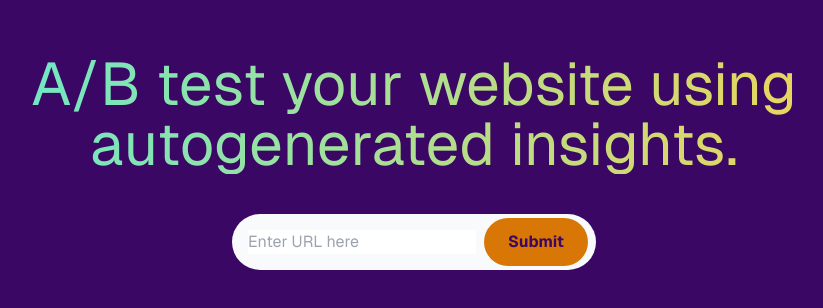
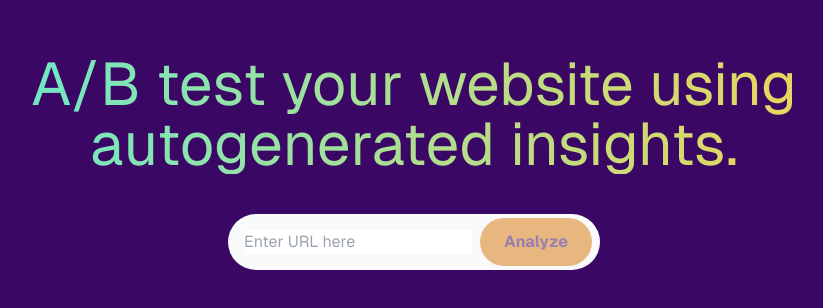
Before and after one commit to rainforest-dev/abconvert-frontend-interview-question, a Next.js app: page /weblens in a window 1280 px wide. Shown: the part 238-546 px from the top of the page, without its empty margins (226-1049 px from the left). Built offline with nearby package versions, Linux system fonts and the light colour scheme.

Commit message:
feat: add URL analysis feature and new hypotheses page; update layout styles

```diff
--- a/src/app/(weblens-ai)/layout.tsx
+++ b/src/app/(weblens-ai)/layout.tsx
@@ -25,7 +25,7 @@ export default function RootLayout({
   return (
     <html lang="en">
       <body
-        className={`${geistSans.variable} ${geistMono.variable} antialiased`}
+        className={`${geistSans.variable} ${geistMono.variable} antialiased bg-purple-950 text-slate-50`}
       >
         {children}
       </body>
--- /dev/null
+++ b/src/app/(weblens-ai)/weblens/hypotheses/page.tsx
@@ -0,0 +1,9 @@
+export default async function Page({
+  searchParams,
+}: {
+  searchParams: Promise<{ url: string }>;
+}) {
+  const { url } = await searchParams;
+
+  return <main className="h-full flex-center">{url}</main>;
+}
--- a/src/app/(weblens-ai)/weblens/page.tsx
+++ b/src/app/(weblens-ai)/weblens/page.tsx
@@ -1,6 +1,17 @@
+"use client";
+import { useRouter } from "next/navigation";
+import { useState } from "react";
+
 export default function Page() {
+  const router = useRouter();
+  const [url, setUrl] = useState("");
+
+  const analyze = async () => {
+    router.push(`/weblens/hypotheses?url=${url}`);
+  };
+
   return (
-    <main className="flex-center min-h-screen w-full bg-purple-950 text-slate-50">
+    <main className="flex-center min-h-screen w-full;">
       <section className="w-4/5 flex-col-center gap-10">
         <h1 className="text-6xl text-center text-transparent bg-clip-text bg-gradient-to-r from-teal-300 to-amber-300">
           A/B test your website using autogenerated insights.
@@ -13,15 +24,18 @@ export default function Page() {
             type="text"
             id="url"
             name="url"
+            value={url}
+            onChange={(e) => setUrl(e.target.value)}
             placeholder="Enter URL here"
             className="outline-none"
             required
           />
           <button
-            type="submit"
-            className="btn rounded-[inherit] bg-amber-600 font-bold"
+            disabled={!url}
+            onClick={analyze}
+            className="btn rounded-[inherit] bg-amber-600 font-bold disabled:opacity-50"
           >
-            Submit
+            Analyze
           </button>
         </label>
       </section>
```
